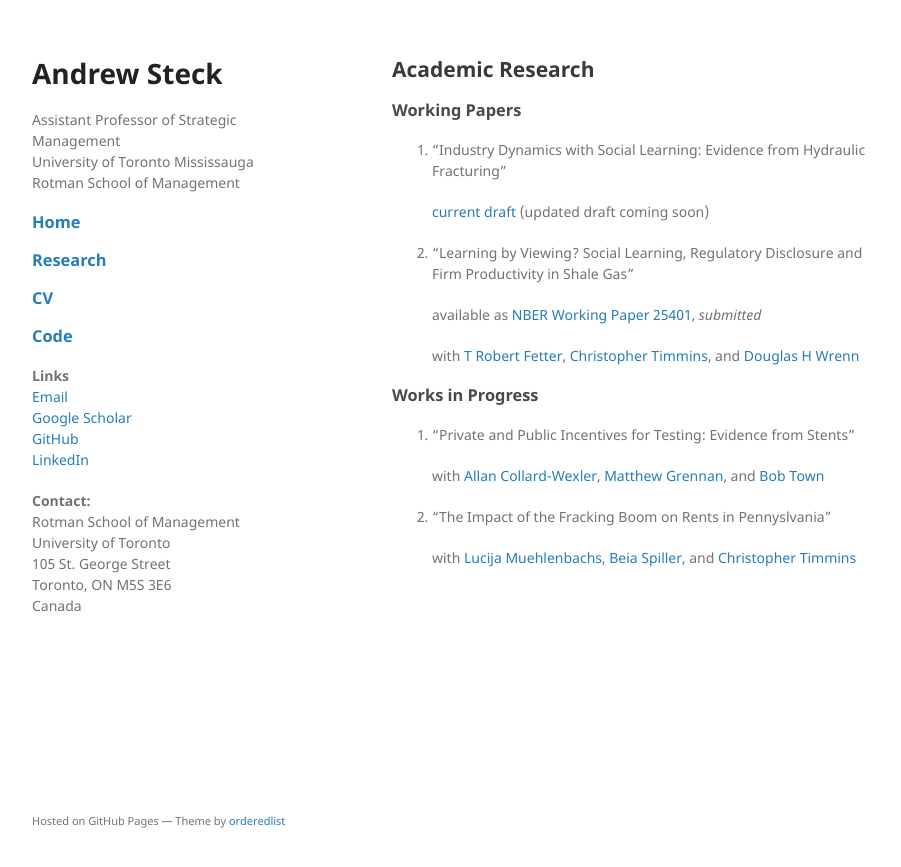
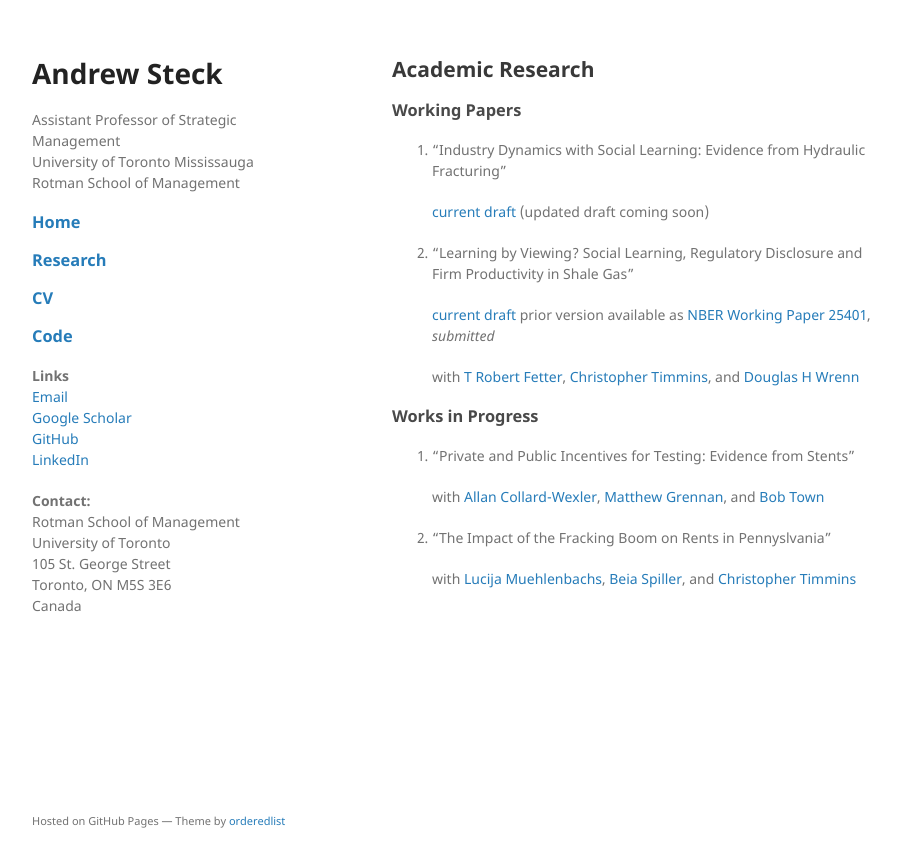
Before and after one commit to andrewsteck/andrewsteck.github.io, a Jekyll site: the page built from research.md, in a window 1280 px wide. Shown: the top 867 px of the page, without its empty margins (178-1079 px from the left). Built offline with Jekyll 4.4.1, drawn with Linux system fonts in a browser that asks for light colours; our own code applies the rules of GitHub Pages for plain Markdown files.

Commit message:
new draft of lbv

```diff
--- a/research.md
+++ b/research.md
@@ -14,7 +14,8 @@ layout: default
 
 2. "Learning by Viewing? Social Learning, Regulatory Disclosure and Firm Productivity in Shale Gas"
 
-   available as [NBER Working Paper 25401](https://www.nber.org/papers/w25401), *submitted*
+   [current draft](https://andrewsteck.github.io/uploads/lbv_may20.pdf)
+   prior version available as [NBER Working Paper 25401](https://www.nber.org/papers/w25401), *submitted*
 
    with [T Robert Fetter](https://sites.duke.edu/trfetter/), [Christopher Timmins](https://sites.duke.edu/christophertimmins), and [Douglas H Wrenn](https://aese.psu.edu/directory/dhw121)
 
```
Also changed, not shown: 1 other file.
